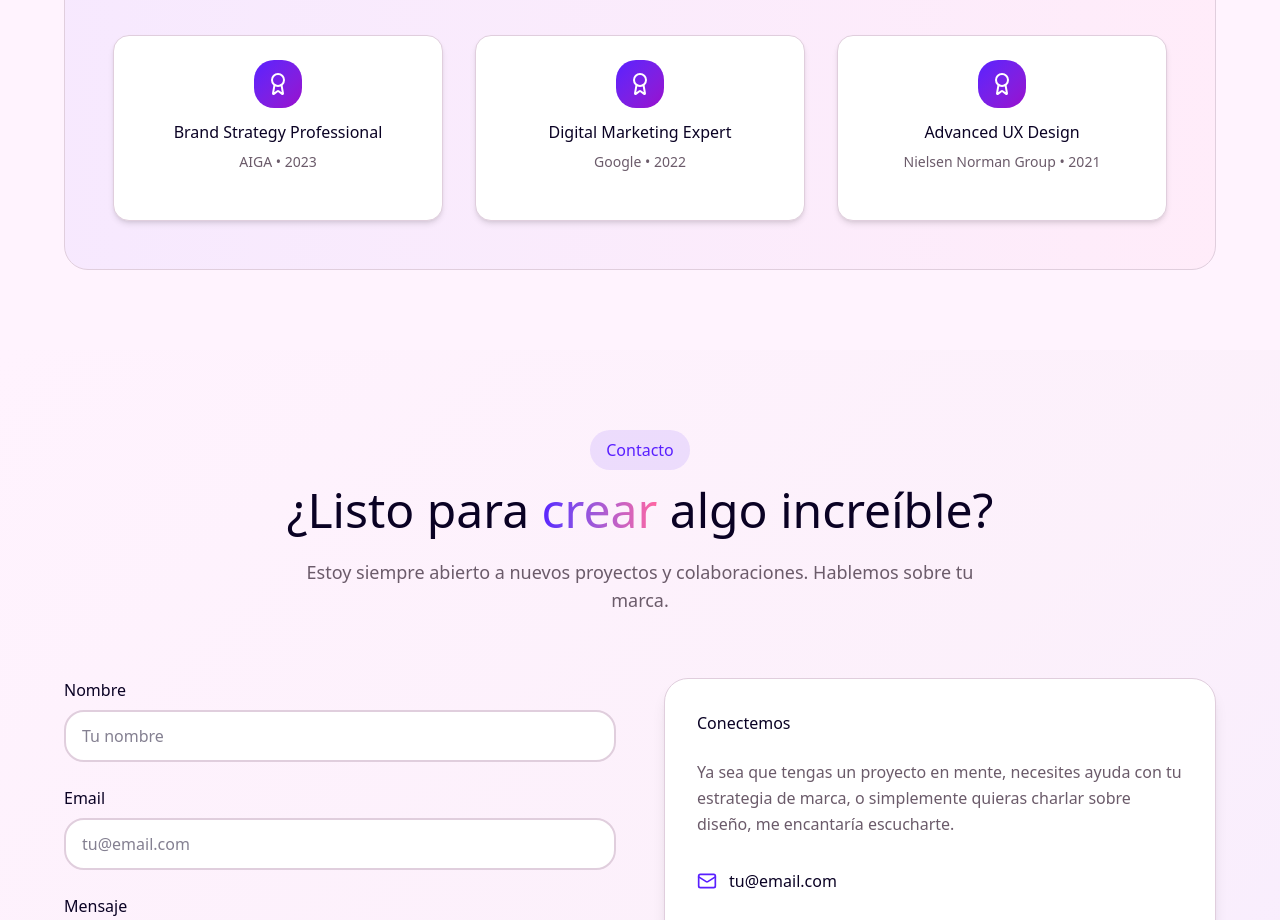
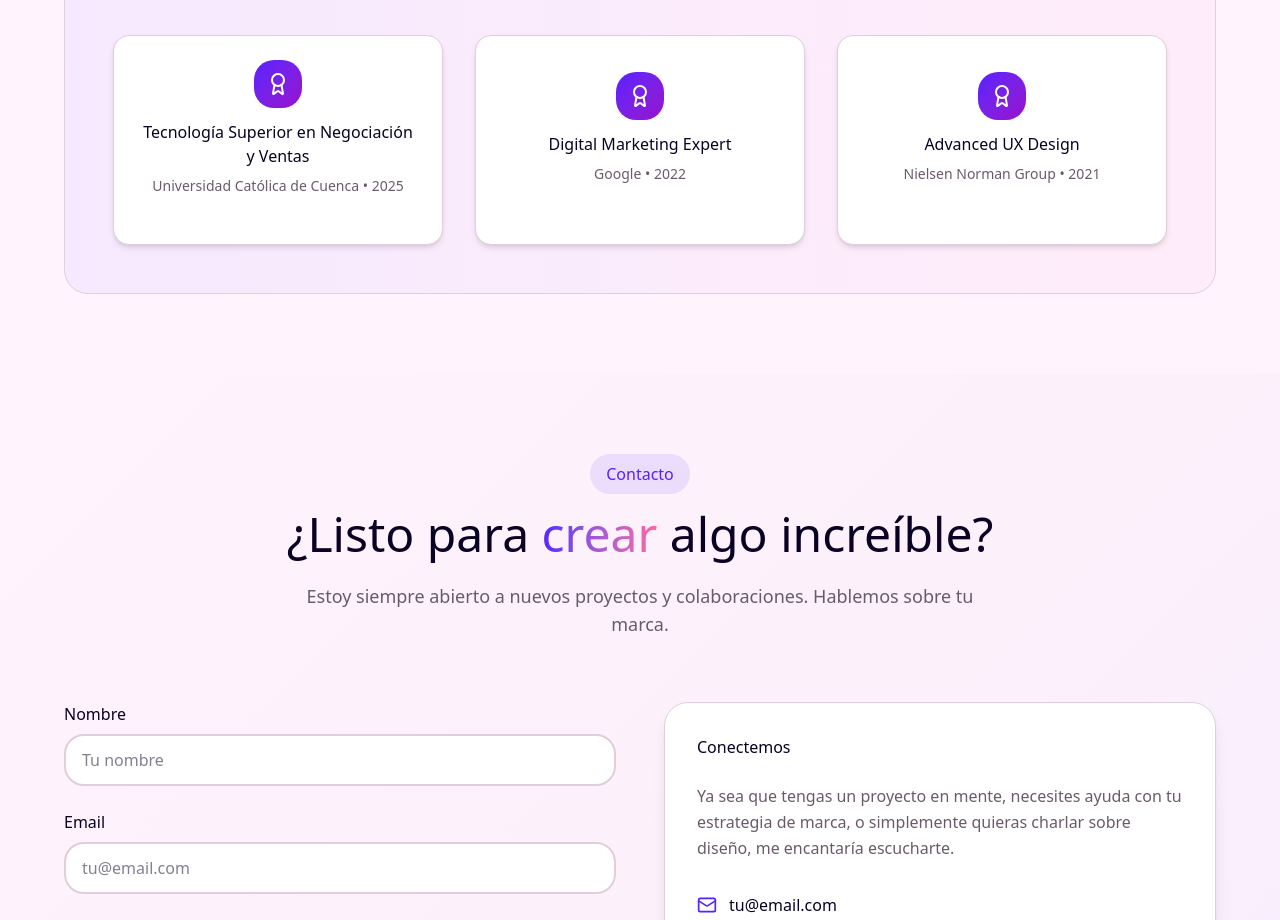
Before and after one commit to dinessa-ga/diana-vanessa-1, a React (Vite) app: page / in a window 1280 px wide. Shown: the part 4000-4920 px from the top of the page. Built offline with nearby package versions, Linux system fonts and the light colour scheme.

Commit message:
fix: change an external link instead CertificateModal component

```diff
--- a/src/components/Skills.tsx
+++ b/src/components/Skills.tsx
@@ -11,7 +11,7 @@ import {
   PenTool,
   Award
 } from 'lucide-react';
-import { CertificateModal } from './CertificateModal';
+// import { CertificateModal } from './CertificateModal';
 
 export function Skills() {
   const [selectedCertificate, setSelectedCertificate] = useState<any>(null);
@@ -73,25 +73,22 @@ export function Skills() {
 
   const certifications = [
     {
-      title: 'Brand Strategy Professional',
-      org: 'AIGA',
-      year: '2023',
-      imageUrl: 'https://images.unsplash.com/photo-1589829545856-d10d557cf95f?w=800',
-      certificateUrl: 'https://www.example.com/certificate1.pdf'
+      title: 'Tecnología Superior en Negociación y Ventas',
+      org: 'Universidad Católica de Cuenca',
+      year: '2025',
+      certificateUrl: 'https://www.credential.net/900b0164-545d-48d4-84d8-77c7e5bbcbfa#acc.Brp9O6qJ'
     },
     {
       title: 'Digital Marketing Expert',
       org: 'Google',
       year: '2022',
-      imageUrl: 'https://images.unsplash.com/photo-1606326608606-aa0b62935f2b?w=800',
       certificateUrl: 'https://www.example.com/certificate2.pdf'
     },
     {
       title: 'Advanced UX Design',
       org: 'Nielsen Norman Group',
       year: '2021',
-      imageUrl: 'https://images.unsplash.com/photo-1434030216411-0b793f4b4173?w=800',
-      certificateUrl: 'https://www.example.com/certificate3.pdf'
+      certificateUrl: 'https://www.udemy.com/certificate/UC-6fa3c903-dccf-40e6-947d-6211abeaec8b/'
     },
   ];
 
@@ -203,7 +200,7 @@ export function Skills() {
                 whileInView={{ opacity: 1, y: 0 }}
                 transition={{ duration: 0.5, delay: index * 0.1 }}
                 viewport={{ once: true }}
-                onClick={() => openCertificate(cert)}
+                onClick={() => window.open(cert.certificateUrl, '_blank')}
                 className="bg-card p-6 rounded-2xl shadow-md hover:shadow-xl transition-all border border-border hover:border-primary group cursor-pointer"
               >
                 <div className="w-12 h-12 bg-gradient-to-br from-primary to-secondary rounded-xl flex items-center justify-center mb-3 mx-auto group-hover:scale-110 transition-transform">
@@ -220,12 +217,13 @@ export function Skills() {
         </motion.div>
       </div>
 
-      {/* Certificate Modal */}
+      {/* Certificate Modal
       <CertificateModal
         certificate={selectedCertificate}
         isOpen={isModalOpen}
         onClose={() => setIsModalOpen(false)}
       />
+      */}
     </section>
   );
 }
```
Also changed, not shown: 2 other files (tests, documents, lock files or other folders).
